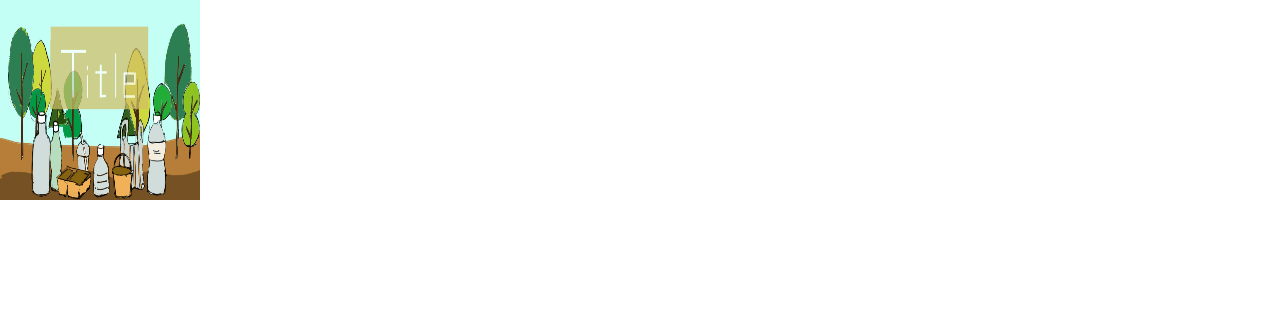
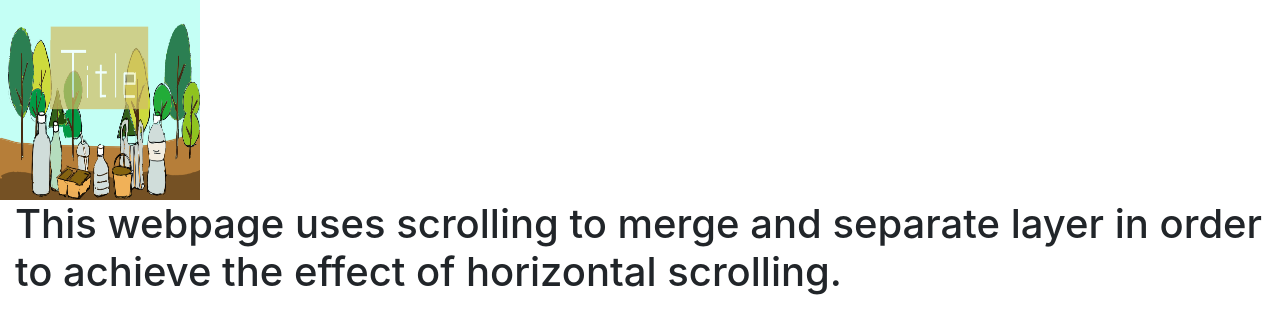
Before and after one commit to Saimonbepro/Saimonbepro.github.io, a plain HTML site: page webStoryTelling/AS3-horizontal-scrolling.html in a window 1280 px wide. Shown: the top 334 px of the page. Drawn offline with nearby package versions, Linux system fonts and the light colour scheme.

Commit message:
Update AS3-horizontal-scrolling.html

```diff
--- a/webStoryTelling/AS3-horizontal-scrolling.html
+++ b/webStoryTelling/AS3-horizontal-scrolling.html
@@ -109,7 +109,7 @@
     </div>
 
     <div class="container-fluid" style="min-height:1000px;">
-        <h1></h1>
+        <h1>This webpage uses scrolling to merge and separate layer in order to achieve the effect of horizontal scrolling.</h1>
     </div>
 
 
```
